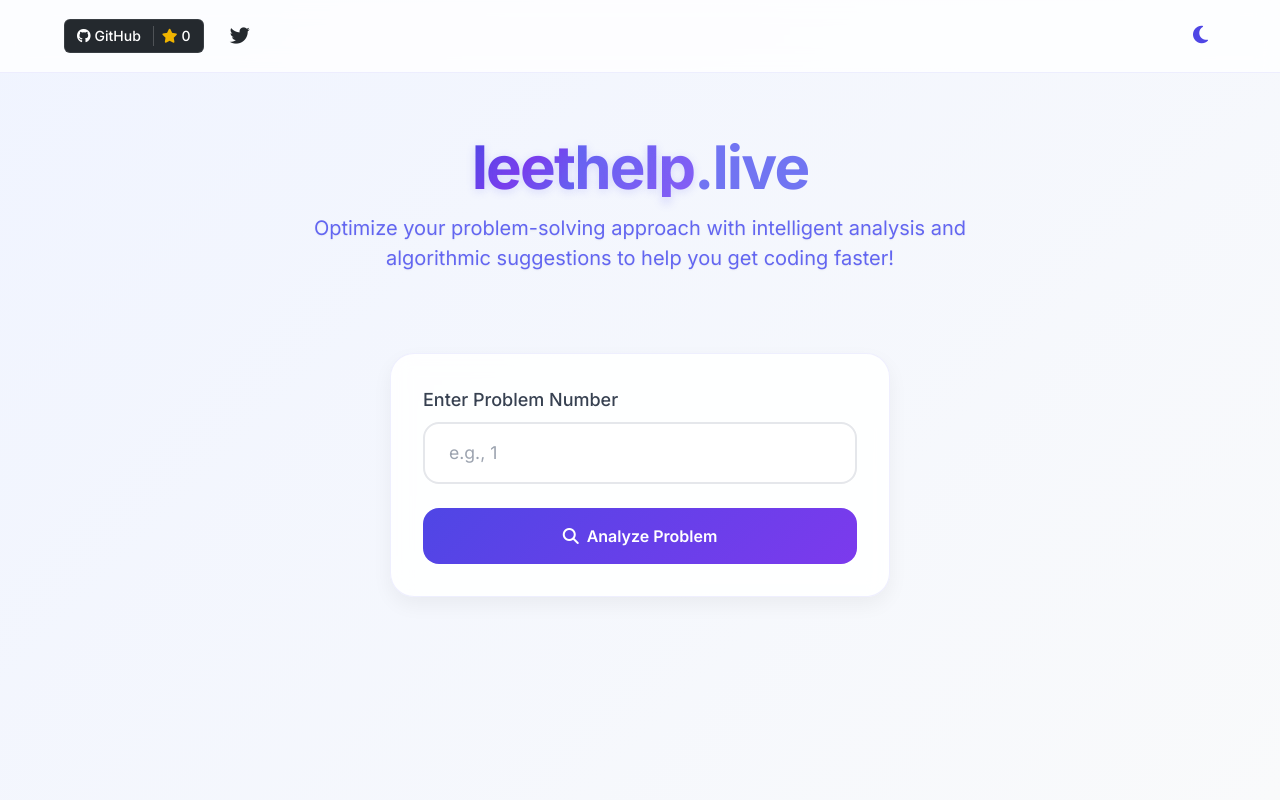
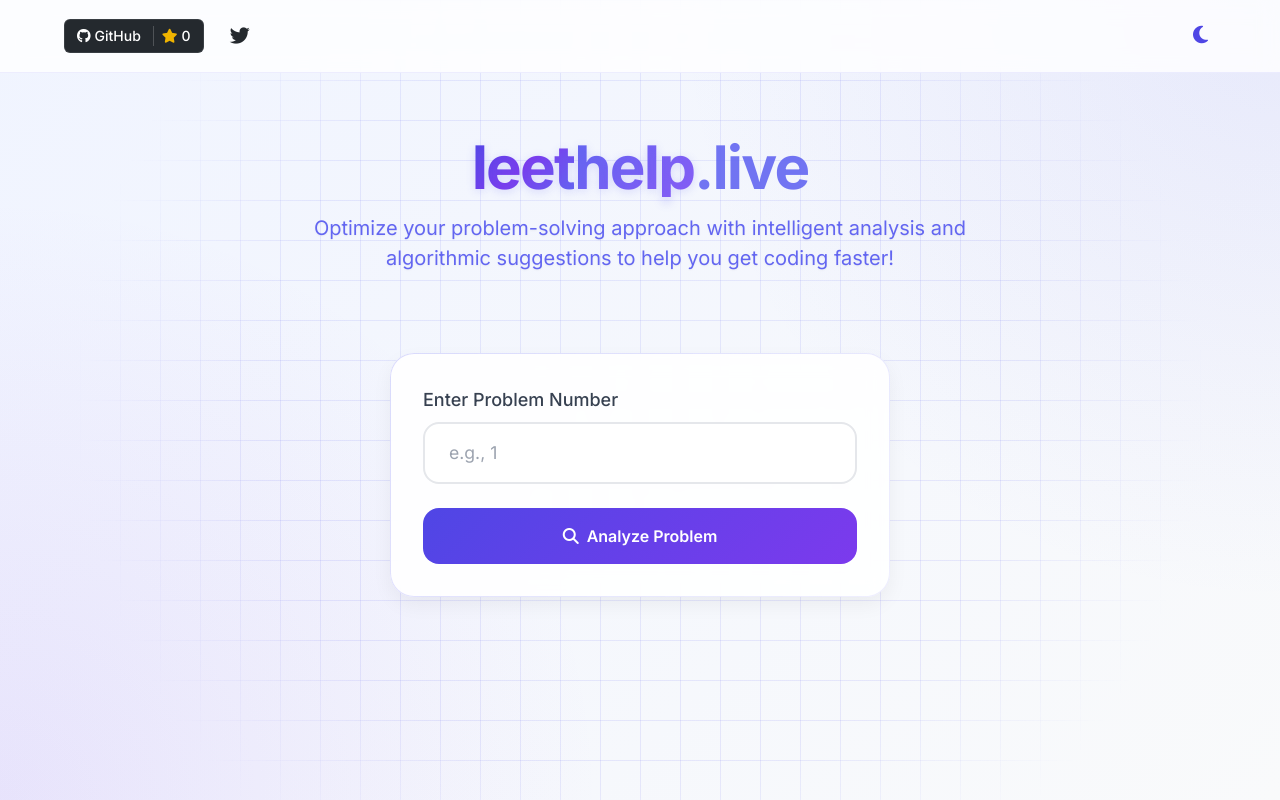
Before and after one commit to carved4/leethelper, a Flask app: page / in a window 1280 px wide. Run offline with Flask 3, Linux system fonts and the light colour scheme.

Commit message:
new ui background

```diff
--- a/templates/index.html
+++ b/templates/index.html
@@ -24,6 +24,8 @@
             --text-secondary-dark: #9ca3af;
             --border-light: rgba(99, 102, 241, 0.1);
             --border-dark: rgba(99, 102, 241, 0.2);
+            --grid-color-light: rgba(99, 102, 241, 0.12);
+            --grid-color-dark: rgba(99, 102, 241, 0.12);
         }
 
         body {
@@ -34,13 +36,17 @@
 
         /* Light theme */
         html.light body {
-            background: var(--bg-gradient-light);
+            background: radial-gradient(circle at top right, rgba(99, 102, 241, 0.05), transparent 40%),
+                        radial-gradient(circle at bottom left, rgba(124, 58, 237, 0.05), transparent 40%),
+                        var(--bg-gradient-light);
             color: var(--text-primary-light);
         }
 
         /* Dark theme */
         html.dark body {
-            background: var(--bg-gradient-dark);
+            background: radial-gradient(circle at top right, rgba(99, 102, 241, 0.15), transparent 40%),
+                        radial-gradient(circle at bottom left, rgba(124, 58, 237, 0.15), transparent 40%),
+                        var(--bg-gradient-dark);
             color: var(--text-primary-dark);
         }
 
@@ -679,6 +685,67 @@
         html.dark .social-link:hover {
             background: rgba(240, 246, 252, 0.1);
         }
+
+        /* Grid Background Styles */
+        body::before {
+            content: "";
+            position: fixed;
+            top: 0;
+            left: 0;
+            width: 100%;
+            height: 100%;
+            z-index: -1;
+            background-image:
+                linear-gradient(var(--grid-color) 1px, transparent 1px),
+                linear-gradient(90deg, var(--grid-color) 1px, transparent 1px);
+            background-size: 40px 40px;
+            mask-image: radial-gradient(circle at center, black 50%, transparent 75%);
+        }
+
+        /* Update theme-specific grid colors */
+        html.light {
+            --grid-color: var(--grid-color-light);
+        }
+
+        html.dark {
+            --grid-color: var(--grid-color-dark);
+        }
+
+        /* Add glow effects to cards */
+        .search-card,
+        .result-card,
+        .optimization-card {
+            position: relative;
+        }
+
+        .search-card::after,
+        .result-card::after,
+        .optimization-card::after {
+            content: "";
+            position: absolute;
+            inset: -1px;
+            border-radius: inherit;
+            padding: 1px;
+            background: linear-gradient(135deg, rgba(99, 102, 241, 0.15), rgba(99, 102, 241, 0));
+            mask: linear-gradient(#fff 0 0) content-box, linear-gradient(#fff 0 0);
+            -webkit-mask: linear-gradient(#fff 0 0) content-box, linear-gradient(#fff 0 0);
+            -webkit-mask-composite: xor;
+            mask-composite: exclude;
+            pointer-events: none;
+        }
+
+        /* Enhance background gradients */
+        html.light body {
+            background: radial-gradient(circle at top right, rgba(99, 102, 241, 0.1), transparent 40%),
+                        radial-gradient(circle at bottom left, rgba(124, 58, 237, 0.1), transparent 40%),
+                        var(--bg-gradient-light);
+        }
+
+        html.dark body {
+            background: radial-gradient(circle at top right, rgba(99, 102, 241, 0.15), transparent 40%),
+                        radial-gradient(circle at bottom left, rgba(124, 58, 237, 0.15), transparent 40%),
+                        var(--bg-gradient-dark);
+        }
     </style>
 </head>
 <body>
```
